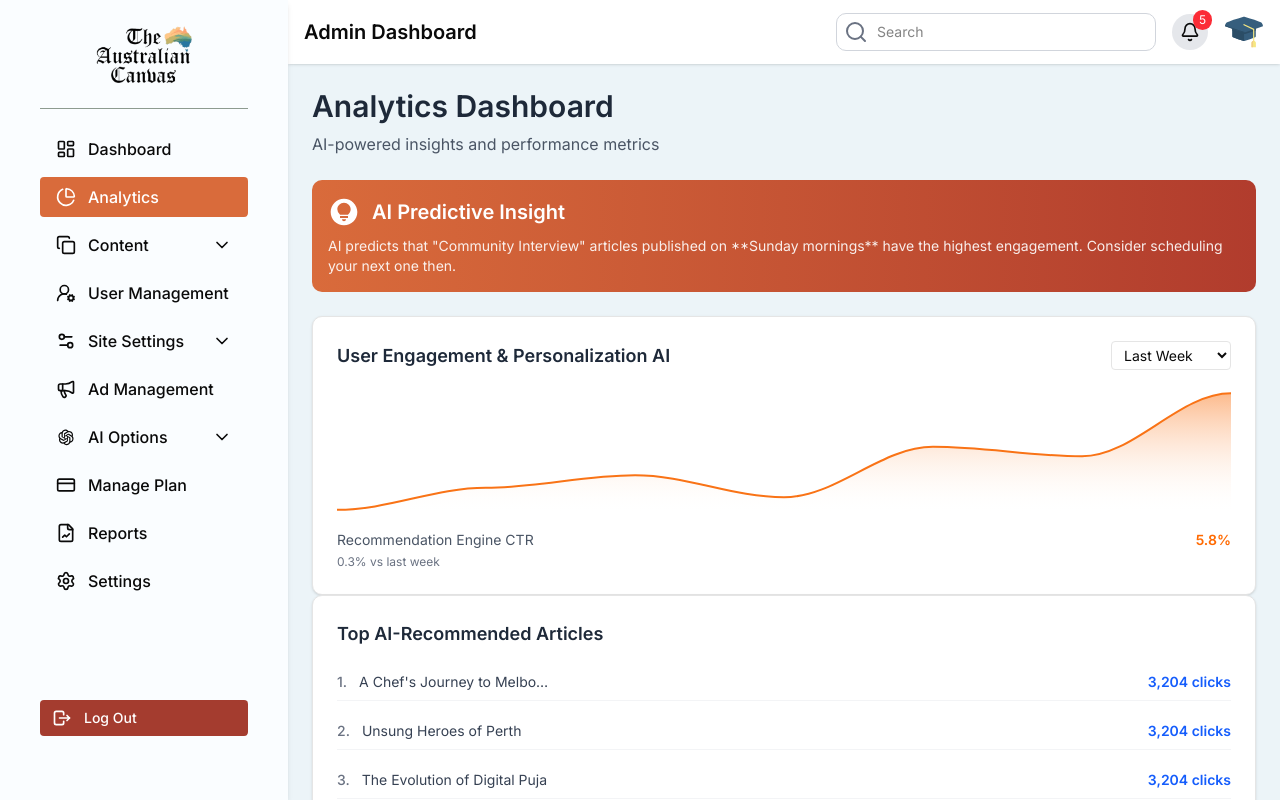
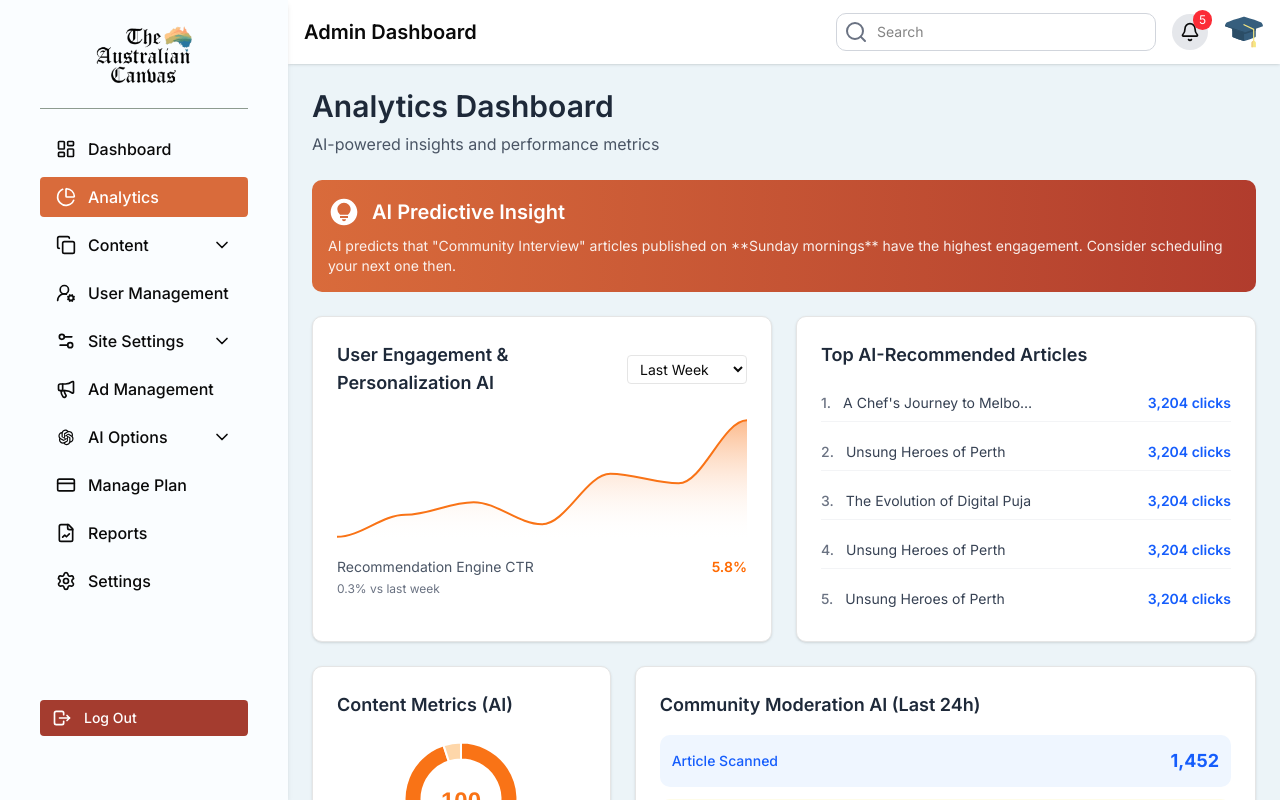
Before and after one commit to softvence-omega/indianssydney-frontend-nextjs, a Next.js app: page /admin/analytics in a window 1280 px wide. Built offline with nearby package versions, Linux system fonts and the light colour scheme; a web font is replaced by a local one.

Commit message:
updated analytics page

```diff
--- a/src/app/(AdminRoute)/admin/analytics/CommunityModeration.tsx
+++ b/src/app/(AdminRoute)/admin/analytics/CommunityModeration.tsx
@@ -8,7 +8,7 @@ interface MetricData {
 const CommunityModeration: React.FC = () => {
   const stats: MetricData[] = [
     {
-      label: "Comments Scanned",
+      label: "Article Scanned",
       value: "1,452",
       color: "bg-blue-50 text-blue-600",
     },
@@ -33,7 +33,7 @@ const CommunityModeration: React.FC = () => {
         {stats.map((stat, index) => (
           <div
             key={index}
-            className={`${stat.color} rounded-lg p-3 flex items-center justify-between transition-all hover:scale-105`}
+            className={`${stat.color} rounded-lg p-3 flex items-center justify-between transition-all`}
           >
             <span className="text-sm font-medium">{stat.label}</span>
             <span className="text-lg font-bold">{stat.value}</span>
--- a/src/app/(AdminRoute)/admin/analytics/TopRecommendedArticles.tsx
+++ b/src/app/(AdminRoute)/admin/analytics/TopRecommendedArticles.tsx
@@ -23,7 +23,7 @@ const TopRecommendedArticles: React.FC = () => {
         {articles.map((article, index) => (
           <div
             key={index}
-            className="flex items-center justify-between py-2 border-b border-gray-100 last:border-b-0"
+            className="flex flex-col sm:flex-row sm:items-center gap-4 sm:justify-between py-2 border-b border-gray-100 last:border-b-0"
           >
             <div className="flex items-center gap-3">
               <span className="text-sm text-gray-500 font-medium">
--- a/src/app/(AdminRoute)/admin/analytics/page.tsx
+++ b/src/app/(AdminRoute)/admin/analytics/page.tsx
@@ -29,18 +29,23 @@ const AnalyticsDashboard: React.FC = () => {
       <PredictiveInsight />
 
       {/* Main Grid */}
-      <div>
-        <div className="grid">
+      <div className="grid gap-6">
+        <div className="grid grid-cols-1 md:grid-cols-2 gap-6">
           <UserEngagement />
           <TopRecommendedArticles />
-
         </div>
+        <div className="grid grid-cols-1 md:grid-cols-2 lg:grid-cols-3 gap-6">
+          <div className="space-y-6">
             <ContentMetrics />
+            <TopPerformingTags />
             <AITranscription />
+          </div>
+          <div className="space-y-6 lg:col-span-2">
+            <CommunityModeration />
             <AutomatedTranslations />
-        <CommunityModeration />
-        <TopPerformingTags />
             <GrowthMetrics />
+          </div>
+        </div>
       </div>
     </div>
   );
```
Lines whose indentation alone changed are shown as unchanged.
